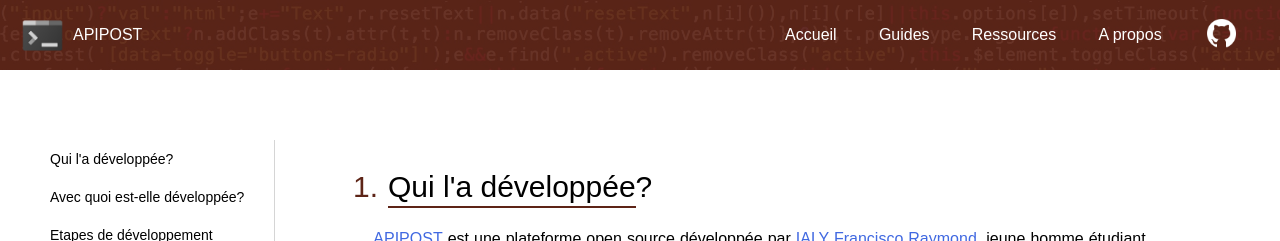
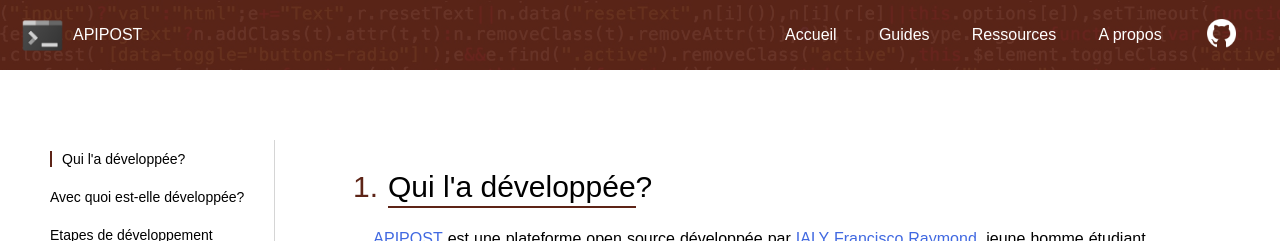
Before and after one commit to IALYFrancisco/APIPOST, a Vue app: page /apropos in a window 1280 px wide. Shown: the top 241 px of the page. Built offline with nearby package versions, Linux system fonts and the light colour scheme.

Commit message:
style des routes actives

```diff
--- a/src/components/AproposBlogComponent.vue
+++ b/src/components/AproposBlogComponent.vue
@@ -4,7 +4,9 @@
       <li>
         <span class="title">
           <p class="question">
-            <RouterLink to="/apropos">Qui l'a développée?</RouterLink>
+            <RouterLink to="/apropos" exact-active-class="router-link-active"
+              >Qui l'a développée?</RouterLink
+            >
           </p>
         </span>
       </li>
@@ -49,33 +51,33 @@
 
 div.aproposblog ul li span.title p.question a {
   color: #000;
+  width: 100%;
+  height: 100%;
+  transition: 0.2s;
 }
 
+div.aproposblog ul li span.title p.question a.router-link-active {
+  border-left: 2px solid #5d2417;
+  padding-left: 10px;
+}
 
 @media only screen and (max-width: 1350px) {
-
   div.aproposblog {
     margin-left: -100px;
   }
 
-
   @media only screen and (max-width: 830px) {
-
     div.aproposblog {
       width: 215px;
       margin-left: -130px;
       margin-right: 20px;
     }
-
   }
 
   @media only screen and (max-width: 750px) {
-
     div.aproposblog {
       display: none;
     }
-
   }
-
 }
 </style>
```
Lines whose indentation alone changed are shown as unchanged.
